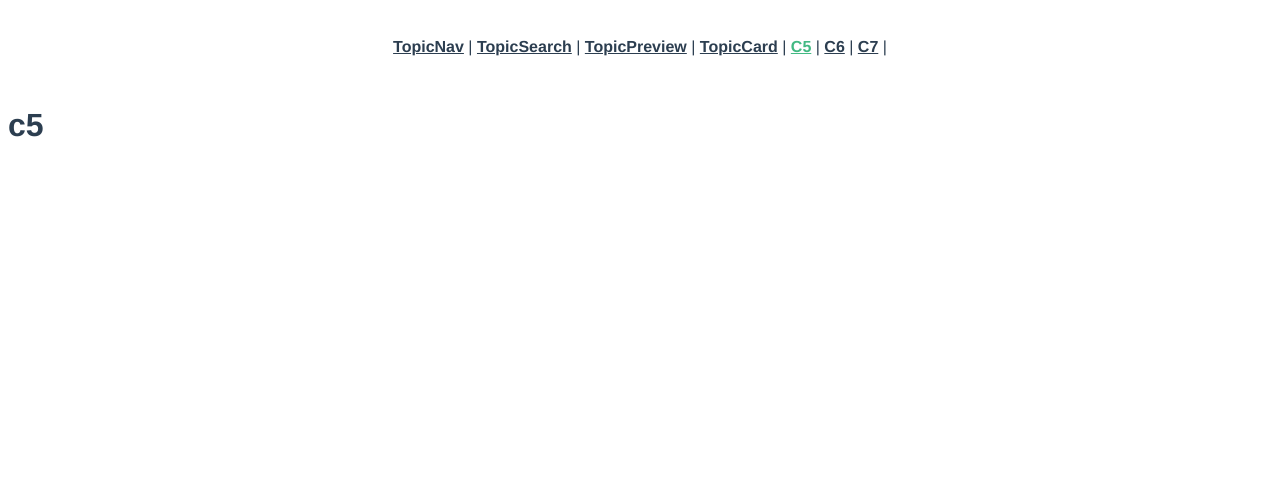
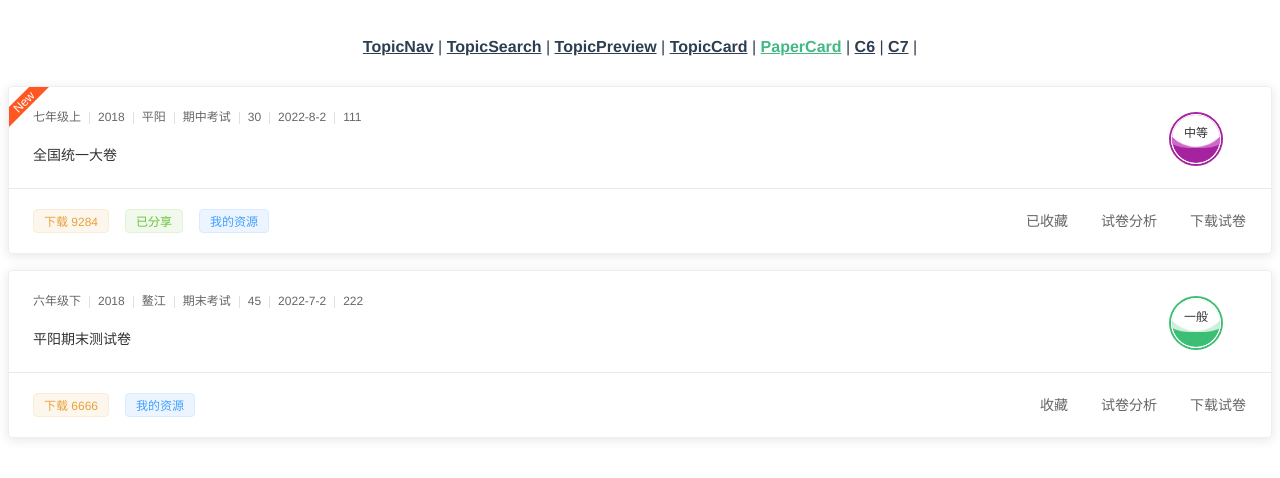
Before and after one commit to xiefangqing/cs, a Vue app: page /c5 in a window 1280 px wide. Shown: the top 478 px of the page. Built offline with nearby package versions, Linux system fonts and the light colour scheme.

Commit message:
feat: 试卷卡片组件（PaperCard）

```diff
--- a/src/App.vue
+++ b/src/App.vue
@@ -5,7 +5,7 @@
       <router-link to="/c2">TopicSearch</router-link> |
       <router-link to="/c3">TopicPreview</router-link> |
       <router-link to="/c4">TopicCard</router-link> |
-      <router-link to="/c5">C5</router-link> |
+      <router-link to="/c5">PaperCard</router-link> |
       <router-link to="/c6">C6</router-link> |
       <router-link to="/c7">C7</router-link> |
     </nav>
--- /dev/null
+++ b/src/components/PaperCard.vue
@@ -0,0 +1,266 @@
+<template>
+  <el-card class="paper-card">
+    <div v-if="showNewFlag" class="new">New</div>
+    <div slot="header" class="content">
+      <div class="attr">
+        <span>{{ data.grade }}</span>
+        <el-divider direction="vertical"></el-divider>
+        <span>{{ data.year }}</span>
+        <el-divider direction="vertical"></el-divider>
+        <span>{{ data.position }}</span>
+        <el-divider direction="vertical"></el-divider>
+        <span>{{ data.type }}</span>
+        <el-divider direction="vertical"></el-divider>
+        <span>{{ data.topic_num }}</span>
+        <el-divider direction="vertical"></el-divider>
+        <span>{{ data.update_time }}</span>
+        <el-divider direction="vertical"></el-divider>
+        <span>{{ data.id }}</span>
+      </div>
+      <div class="name">{{ data.paper_name }}</div>
+      <div :class="['wave-ball', ballColor]">
+        <div class="water"></div>
+        <div class="level">{{ data.level }}</div>
+      </div>
+    </div>
+    <div class="footer">
+      <div class="tag">
+        <el-tag type="warning">下载 {{ data.download_num }}</el-tag>
+        <el-tag v-if="data.shared" type="success">已分享</el-tag>
+        <el-tag v-if="data.my_resources">我的资源</el-tag>
+      </div>
+      <el-button-group>
+        <el-button @click="favPaper" type="text">{{
+          data.fav ? '已收藏' : '收藏'
+        }}</el-button>
+        <el-button @click="analysePaper" type="text">试卷分析</el-button>
+        <el-button @click="downloadPaper" type="text">下载试卷</el-button>
+      </el-button-group>
+    </div>
+  </el-card>
+</template>
+
+<script>
+// 题目内容、答案、解析都是富文本
+export default {
+  name: 'PaperCard',
+  props: {
+    // 试卷数据
+    data: Object
+  },
+  data() {
+    return {};
+  },
+  computed: {
+    // 近3天更新的试题显示New
+    showNewFlag() {
+      const [y, m, d] = this.data.update_time.split('-');
+      return new Date(+y, m - 1, +d + 3) > new Date();
+    },
+    ballColor() {
+      return {
+        simple: this.data.level === '简单',
+        average: this.data.level === '一般',
+        medium: this.data.level === '中等',
+        difficult: this.data.level === '难'
+      };
+    }
+  },
+  methods: {
+    favPaper() {
+      console.log('唤出收藏弹窗');
+    },
+    analysePaper() {
+      console.log('唤出试卷分析弹窗');
+    },
+    downloadPaper() {
+      console.log('唤出试卷下载弹窗');
+    }
+  }
+};
+</script>
+
+<style lang="scss" scoped>
+::v-deep() {
+  .el-card__body,
+  .el-card__header {
+    padding: 0;
+  }
+
+  .el-card__header {
+    border-bottom: 1px solid #e8e8e8;
+  }
+}
+
+.paper-card {
+  margin-bottom: 16px;
+  position: relative;
+
+  .new {
+    position: absolute;
+    top: 8px;
+    left: -15px;
+    width: 60px;
+    height: 14px;
+    line-height: 14px;
+    text-align: center;
+    font-size: 12px;
+    color: #fff;
+    background-color: #ff5722;
+    transform: rotate(-45deg);
+  }
+
+  .content {
+    padding: 20px 24px 24px;
+    position: relative;
+
+    .attr {
+      color: #666;
+      font-size: 12px;
+      margin-bottom: 20px;
+    }
+
+    .name {
+      color: #333;
+      font-size: 14px;
+    }
+
+    .wave-ball {
+      position: absolute;
+      top: 27px;
+      right: 50px;
+      width: 50px;
+      height: 50px;
+      border-radius: 50%;
+      border: 1px solid #fff;
+      overflow: hidden;
+
+      .water {
+        position: absolute;
+        top: 0;
+        left: 0;
+        width: 100%;
+        height: 100%;
+        border-radius: 50%;
+
+        &::before,
+        &::after {
+          content: '';
+          position: absolute;
+          top: 0;
+          left: 50%;
+          width: 170%;
+          height: 170%;
+        }
+
+        &::before {
+          border-radius: 40%;
+          animation: wave 5s linear infinite;
+        }
+
+        &::after {
+          border-radius: 40%;
+          background-color: #fff;
+          animation: wave2 8s linear infinite;
+        }
+      }
+
+      &.simple {
+        box-shadow: 0 0 0 2px #00a0e9;
+
+        .water {
+          background-color: #00a0e9;
+
+          &::before {
+            background-color: #c1e7f9;
+          }
+        }
+      }
+
+      &.average {
+        box-shadow: 0 0 0 2px #3cbe74;
+
+        .water {
+          background-color: #3cbe74;
+
+          &::before {
+            background-color: #cfefdd;
+          }
+        }
+      }
+
+      // TODO: 中等球的颜色，现在设计图上没有，到时候改
+      &.medium {
+        box-shadow: 0 0 0 2px #a5239f;
+
+        .water {
+          background-color: #a5239f;
+
+          &::before {
+            background-color: #ce68c9;
+          }
+        }
+      }
+
+      &.difficult {
+        box-shadow: 0 0 0 2px #ffaf59;
+
+        .water {
+          background-color: #ffaf59;
+
+          &::before {
+            background-color: #ffebd6;
+          }
+        }
+      }
+
+      .level {
+        position: absolute;
+        top: 8px;
+        left: 50%;
+        transform: translate(-50%);
+        z-index: 9999;
+        font-size: 12px;
+        color: #333;
+      }
+    }
+  }
+
+  .footer {
+    padding: 12px 24px;
+    display: flex;
+    align-items: center;
+    justify-content: space-between;
+
+    .el-tag {
+      height: 24px;
+      line-height: 24px;
+      margin-right: 16px;
+    }
+
+    .el-button {
+      margin-left: 32px;
+      color: #666;
+    }
+  }
+}
+
+// 水波球动画
+@keyframes wave {
+  0% {
+    transform: translate(-50%, -60%) rotate(0deg);
+  }
+  100% {
+    transform: translate(-50%, -60%) rotate(360deg);
+  }
+}
+
+@keyframes wave2 {
+  0% {
+    transform: translate(-50%, -65%) rotate(0deg);
+  }
+  100% {
+    transform: translate(-50%, -65%) rotate(360deg);
+  }
+}
+</style>
--- a/src/components/TopicCard.vue
+++ b/src/components/TopicCard.vue
@@ -55,6 +55,9 @@
         <el-button v-if="showEdit" type="text" @click="clickEdit"
           >编辑</el-button
         >
+        <el-button v-if="showDelete" type="text" @click="clickDelete"
+          >删除</el-button
+        >
         <el-button v-if="showShare" type="text" @click="clickShare">{{
           isShare ? '已分享' : '分享'
         }}</el-button>
@@ -78,11 +81,11 @@
           >改编</el-button
         >
         <el-button
-          class="delete"
-          v-if="showDelete"
+          class="remove"
+          v-if="showRemove"
           type="text"
-          @click="clickDelete"
-          >删除</el-button
+          @click="clickRemove"
+          >移出</el-button
         >
         <el-button v-if="showReplace" type="primary" @click="clickBasket"
           >更换</el-button
@@ -132,10 +135,10 @@ export default {
     btns: {
       type: Array,
       default() {
-        // 按钮绑定值约定：（在组卷页，换题按钮只是相似题按钮的别名，更换按钮只是试题篮按钮的别名）
-        // 所有：收藏（f）、相似题（s）、答案解析（a）、试题篮（b）、换题（c）、更换（r）、改编（w）、移出（d）、编辑（e）、分享（x）
+        // 按钮绑定值约定：
+        // 所有：收藏（f）、相似题（s）、答案解析（a）、试题篮（b）、换题（c）、更换（r）、改编（w）、移出（m）、编辑（e）、分享（x）、删除（d）
         // 选题：['f', 's', 'a', 'b']
-        // 组卷：['f', 'c', 'a', 'w', 'd']
+        // 组卷：['f', 'c', 'a', 'w', 'm']（在组卷页，换题按钮只是相似题按钮的别名）
         // 我的资源：['e','d','x','f', 's', 'a', 'b']
         return ['f', 's', 'a', 'b'];
       }
@@ -152,6 +155,7 @@ export default {
       showRewrite: this.btns.includes('w'),
       showChangeQuestions: this.btns.includes('c'),
       showReplace: this.btns.includes('r'),
+      showRemove: this.btns.includes('m'),
       showDelete: this.btns.includes('d'),
       showEdit: this.btns.includes('e'),
       showShare: this.btns.includes('x'),
@@ -187,13 +191,17 @@ export default {
     clickRewrite() {
       this.$emit('open-rewrite', this.data);
     },
-    // 点击删除
-    clickDelete() {
-      this.$emit('delete', this.data);
+    // 点击移出
+    clickRemove() {
+      this.$emit('remove', this.data);
     },
     // 点击编辑
     clickEdit() {
       this.$emit('open-edit', this.data);
+    },
+    // 点击删除
+    clickDelete() {
+      this.$emit('delete', this.data);
     },
     // 点击分享
     clickShare() {
@@ -298,7 +306,7 @@ export default {
         color: #00a0e9;
       }
 
-      &.delete {
+      &.remove {
         color: #ff5353;
       }
 
--- a/src/views/c2.vue
+++ b/src/views/c2.vue
@@ -1,6 +1,6 @@
 <template>
   <div class="c2">
-    <topic-search />
+    <topic-search @search="search" />
   </div>
 </template>
 
@@ -11,6 +11,11 @@ export default {
   name: 'C2',
   components: {
     TopicSearch
+  },
+  methods: {
+    search(info) {
+      console.log(info);
+    }
   }
 };
 </script>
--- a/src/views/c4.vue
+++ b/src/views/c4.vue
@@ -5,12 +5,13 @@
       :key="item.id"
       :data="item"
       :idx="index + 1"
-      :btns="['e', 'd', 'x', 'f', 's', 'a', 'b']"
+      :btns="['e','d','x','f', 's', 'a', 'b']"
       @open-similar="openSimilar"
       @open-basket="openBasket"
       @open-rewrite="openRewrite"
       @open-edit="openEdit"
-      @delete="removeTopic"
+      @remove="removeTopic"
+      @delete="deleteTopic"
     ></topic-card>
   </div>
 </template>
@@ -41,7 +42,7 @@ export default {
           my_resources: true,
           answer: ['B'],
           hint: '解析',
-          update_time: '2022-7-31',
+          update_time: '2022-8-2',
           points: [
             { id: 1, name: '用科学计数法表示绝对值大于10的数' },
             { id: 2, name: '实际问题与一元二次方程' },
@@ -84,7 +85,10 @@ export default {
       console.log('打开改编页面', topic);
     },
     removeTopic(topic) {
-      console.log('将选中的试题移出当前试卷');
+      console.log('将选中的试题移出当前试卷', topic);
+    },
+    deleteTopic(topic) {
+      console.log('删除试题', topic);
     },
     openEdit(topic) {
       console.log('打开试题编辑页面', topic);
--- a/src/views/c5.vue
+++ b/src/views/c5.vue
@@ -1,5 +1,56 @@
 <template>
   <div class="c5">
-    <h1>c5</h1>
+    <paper-card
+      v-for="item in cardData"
+      :key="item.id"
+      :data="item"
+    ></paper-card>
   </div>
 </template>
+
+<script>
+import PaperCard from '@/components/PaperCard.vue';
+
+export default {
+  name: 'C5',
+  components: {
+    PaperCard
+  },
+  data() {
+    return {
+      cardData: [
+        {
+          id: 111,
+          grade: '七年级上',
+          year: 2018,
+          position: '平阳',
+          type: '期中考试',
+          topic_num: 30,
+          update_time: '2022-8-2',
+          paper_name: '全国统一大卷',
+          level: '中等',
+          download_num: 9284,
+          my_resources: true,
+          shared: true,
+          fav: true
+        },
+        {
+          id: 222,
+          grade: '六年级下',
+          year: 2018,
+          position: '鳌江',
+          type: '期末考试',
+          topic_num: 45,
+          update_time: '2022-7-2',
+          paper_name: '平阳期末测试卷',
+          level: '一般',
+          download_num: 6666,
+          my_resources: true,
+          shared: false,
+          fav: false
+        }
+      ]
+    };
+  }
+};
+</script>
```
Also changed, not shown: src/components/TopicSearch.vue (+66 -29 lines).
